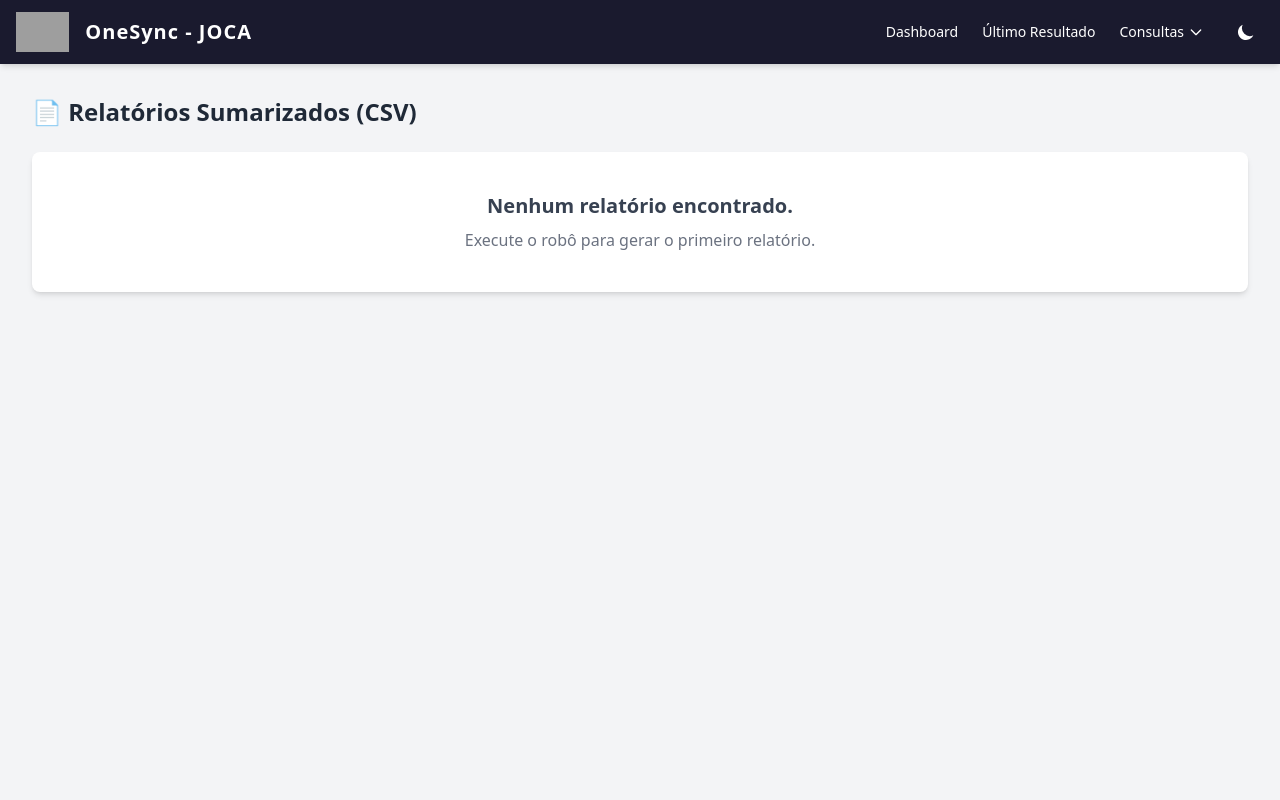
After one commit to jonilsonvilela/OneSync, a Flask app: page /historico_relatorios in a window 1280 px wide. The commit adds this page. Run offline with Flask 2, Linux system fonts and the light colour scheme; some libraries are stand-ins or nearby versions; grey boxes are pictures that could not be loaded.

Commit message:
COMMIT: Adiciona visualização de relatórios sumarizados e unifica interface feat(UI): Adiciona nova página para Relatórios Sumarizados (CSV)
Foi criada uma nova página (/historico_relatorios) que lista todos os relatórios sumarizados em CSV disponíveis para visualização e download.

Um novo link, "Relatórios", foi adicionado à barra de navegação principal em base.html para fácil acesso.

Uma nova tela (ver_relatorio_csv.html) foi criada para exibir o conteúdo dos relatórios CSV de forma clara e estruturada em uma tabela HTML.

feat(Backend): Implementa rotas para gerenciar relatórios CSV

O arquivo app.py foi atualizado com três novas rotas:

/historico_relatorios: Lista os arquivos.

/ver_relatorio_csv/<path:nome>: Processa o CSV com pandas e o envia para ser renderizado como uma tabela na nova tela.

/baixar_relatorio_csv/<path:nome>: Permite o download direto do arquivo CSV.

fix(UI): Corrige inconsistência na visualização de histórico

A rota /ver_relatorio (que exibe os logs JSON antigos) foi corrigida. Agora, em vez de mostrar o texto JSON bruto, ela renderiza o mesmo dashboard analítico da página de resultados, mantendo a experiência do usuário consistente em toda a aplicação.

```diff
--- a/app.py
+++ b/app.py
@@ -13,15 +13,16 @@ app.secret_key = 'secreta_onesync'
 
 # --- ESTRUTURA DE DIRETÓRIOS ---
 BASE_DIR = Path(__file__).resolve().parent
-UPLOAD_FOLDER = BASE_DIR / 'uploads'
 DATA_DIR = BASE_DIR / 'data'
 LOGS_DIR = DATA_DIR / 'logs_execucao'
+REPORTS_DIR = DATA_DIR / 'relatorios_sumarizados' # <-- Nova pasta de relatórios
 
 # Garante que as pastas existem
-UPLOAD_FOLDER.mkdir(parents=True, exist_ok=True)
+DATA_DIR.mkdir(parents=True, exist_ok=True)
 LOGS_DIR.mkdir(parents=True, exist_ok=True)
+REPORTS_DIR.mkdir(parents=True, exist_ok=True)
 
-# --- VARIÁVEIS GLOBAIS PARA EXECUÇÃO E PROGESSO ---
+# --- VARIÁVEIS GLOBAIS ---
 process_output = []
 process_running = False
 process_status = {
@@ -30,235 +31,177 @@ process_status = {
     "falhados": 0
 }
 
-# --- FUNÇÃO DE EXECUÇÃO DO RPA EM BACKGROUND ---
+# --- FUNÇÃO DE EXECUÇÃO DO RPA ---
 def executar_script():
-    """Executa o script RPA em uma thread separada para não bloquear a interface."""
+    """Executa o script RPA em uma thread separada."""
     global process_output, process_running, process_status
-
-    # Reinicia o estado para uma nova execução
-    process_output = []
-    process_running = True
-    process_status["concluidos"] = 0
-    process_status["falhados"] = 0
+    process_output, process_running = [], True
+    process_status.update({"concluidos": 0, "falhados": 0})
 
     try:
-        print("[LOG] Iniciando subprocesso do RPA...", flush=True)
         comando = ['python', '-u', str(BASE_DIR / 'rpa_atualizar_pasta.py')]
         p = subprocess.Popen(
-            comando,
-            stdout=subprocess.PIPE,
-            stderr=subprocess.STDOUT,
-            text=True,
-            encoding='utf-8',
-            errors='replace',
-            cwd=BASE_DIR
+            comando, stdout=subprocess.PIPE, stderr=subprocess.STDOUT,
+            text=True, encoding='utf-8', errors='replace', cwd=BASE_DIR
         )
-
-        # Captura a saída em tempo real e atualiza os contadores
         for linha in iter(p.stdout.readline, ''):
             texto = linha.strip()
             if texto:
-                print(f"[RPA] {texto}", flush=True)
                 process_output.append(texto)
-
-                # Lógica para atualizar o progresso
-                if "[SALVO] Processo" in texto:
-                    process_status["concluidos"] += 1
-                elif "[Acesso ao Processo] Falha" in texto:
+                if "[SALVO] Processo" in texto: process_status["concluidos"] += 1
+                elif "[Acesso ao Processo] Falha" in texto or "[ERRO] Falha ao salvar" in texto:
                     process_status["falhados"] += 1
-                elif "[ERRO] Falha ao salvar" in texto:
-                    process_status["falhados"] += 1
-
         p.stdout.close()
-        return_code = p.wait()
-
-        if return_code != 0:
-            process_output.append(f"[ERRO] O script RPA finalizou com código de erro: {return_code}")
-
+        p.wait()
     except Exception as e:
-        erro = f"[ERRO CRÍTICO] Falha ao executar o script RPA: {str(e)}"
-        print(erro, flush=True)
-        process_output.append(erro)
+        process_output.append(f"[ERRO CRÍTICO] Falha ao executar o script RPA: {e}")
     finally:
         process_running = False
-        print("[LOG] Subprocesso do RPA finalizado.", flush=True)
 
+# --- FUNÇÃO AUXILIAR PARA PROCESSAR DADOS DO DASHBOARD ---
+def processar_dados_dashboard(dados_log):
+    total_processos = len(dados_log)
+    sucessos = sum(1 for p in dados_log if p.get("Status Geral") == "Sucesso")
+    falhas = total_processos - sucessos
+    tempo_total = sum(d for p in dados_log for d in p.get("Duracao por etapa (s)", {}).values())
 
-# --- ROTAS DA APLICAÇÃO WEB ---
+    duracao_por_etapa = {}
+    for processo in dados_log:
+        for etapa, duracao in processo.get("Duracao por etapa (s)", {}).items():
+            duracao_por_etapa[etapa] = duracao_por_etapa.get(etapa, 0) + duracao
 
+    etapas_ordenadas = sorted(duracao_por_etapa.items(), key=lambda item: item[1], reverse=True)
+
+    return {
+        'total_processos': total_processos,
+        'sucessos': sucessos,
+        'falhas': falhas,
+        'percentual_sucesso': (sucessos / total_processos * 100) if total_processos > 0 else 0,
+        'percentual_falha': (falhas / total_processos * 100) if total_processos > 0 else 0,
+        'tempo_total_execucao': tempo_total,
+        'grafico_duracao': {
+            'labels': [e for e, d in etapas_ordenadas],
+            'data': [round(d, 2) for e, d in etapas_ordenadas]
+        },
+        'dados_brutos': dados_log
+    }
+
+# --- ROTAS PRINCIPAIS ---
 @app.route('/')
 def index():
-    """Página inicial para upload de arquivo."""
     return render_template('index.html')
 
 @app.route('/upload', methods=['POST'])
 def upload():
-    """Recebe o arquivo .xlsx e salva no local correto."""
     arquivo = request.files.get('arquivo')
-    if not arquivo or arquivo.filename == '':
-        flash('Nenhum arquivo enviado.')
+    if not arquivo or not arquivo.filename.endswith('.xlsx'):
+        flash('Nenhum arquivo .xlsx válido foi enviado.')
         return redirect(url_for('index'))
 
-    if not arquivo.filename.endswith('.xlsx'):
-        flash('Apenas arquivos .xlsx são aceitos.')
-        return redirect(url_for('index'))
-
-    caminho_destino = DATA_DIR / 'entrada.xlsx'
-    arquivo.save(caminho_destino)
-
-    flash(f'Arquivo "{secure_filename(arquivo.filename)}" enviado com sucesso e pronto para execução.')
+    arquivo.save(DATA_DIR / 'entrada.xlsx')
+    flash(f'Arquivo "{secure_filename(arquivo.filename)}" enviado com sucesso.')
     return redirect(url_for('index'))
 
 @app.route('/executar')
 def executar_rpa():
-    """Página que mostra o log de execução em tempo real."""
-    global process_running, process_status
-    caminho_planilha = DATA_DIR / 'entrada.xlsx'
-
-    if not caminho_planilha.exists():
-        flash('Nenhum arquivo "entrada.xlsx" encontrado. Por favor, faça o upload primeiro.')
+    if not (DATA_DIR / 'entrada.xlsx').exists():
+        flash('Faça o upload do arquivo "entrada.xlsx" primeiro.')
         return redirect(url_for('index'))
 
     if not process_running:
         try:
-            # Lê a planilha para obter o total de processos
-            df = pd.read_excel(caminho_planilha, sheet_name="Dados")
+            df = pd.read_excel(DATA_DIR / 'entrada.xlsx', sheet_name="Dados")
             process_status["total"] = len(df)
+            threading.Thread(target=executar_script).start()
         except Exception as e:
             flash(f"Erro ao ler a planilha: {e}")
             return redirect(url_for('index'))
-
-        thread = threading.Thread(target=executar_script)
-        thread.start()
 
     return render_template('executar.html')
 
 @app.route('/stream')
 def stream():
-    """Fornece o fluxo de dados (log e progresso) para a página de execução."""
     def event_stream():
         import time
         last_index = 0
         while process_running or last_index < len(process_output):
-            # Envia novas linhas de log
             while last_index < len(process_output):
-                log_data = process_output[last_index]
-                yield f"data: {json.dumps({'type': 'log', 'message': log_data})}\n\n"
+                yield f"data: {json.dumps({'type': 'log', 'message': process_output[last_index]})}\n\n"
                 last_index += 1
 
-            # Envia o status atual do progresso
             restantes = process_status["total"] - (process_status["concluidos"] + process_status["falhados"])
-            progress_data = {
-                'type': 'progress',
-                'total': process_status["total"],
-                'concluidos': process_status["concluidos"],
-                'falhados': process_status["falhados"],
-                'restantes': restantes if restantes >= 0 else 0
-            }
+            progress_data = {'type': 'progress', **process_status, 'restantes': max(0, restantes)}
             yield f"data: {json.dumps(progress_data)}\n\n"
 
-            if not process_running:
-                break
+            if not process_running: break
             time.sleep(0.5)
-
     return Response(event_stream(), mimetype="text/event-stream")
-
 
 @app.route('/resultado')
 def resultado():
-    """Exibe um dashboard de análise da última execução do RPA."""
+    logs = sorted(LOGS_DIR.glob('log_*.json'), key=os.path.getmtime, reverse=True)
+    if not logs:
+        return render_template('resultado.html', dashboard_data=None)
+
+    with open(logs[0], 'r', encoding='utf-8') as f:
+        dados_log = json.load(f)
+
+    dashboard_data = processar_dados_dashboard(dados_log)
+    dashboard_data['nome_arquivo'] = logs[0].name
+    return render_template('resultado.html', dashboard_data=dashboard_data)
+
+# --- ROTAS DE HISTÓRICO E RELATÓRIOS ---
+def listar_arquivos(diretorio, extensao, prefixo, formato_data):
+    arquivos = sorted(diretorio.glob(f'{prefixo}*.{extensao}'), key=os.path.getmtime, reverse=True)
+    lista_formatada = []
+    for arq in arquivos:
+        try:
+            ts_str = arq.name.replace(prefixo, '').replace(f'.{extensao}', '')
+            dt_obj = datetime.strptime(ts_str, '%Y-%m-%d_%H-%M-%S')
+            nome_exibicao = dt_obj.strftime(formato_data)
+        except ValueError:
+            nome_exibicao = arq.name
+        lista_formatada.append({'original': arq.name, 'exibicao': nome_exibicao})
+    return lista_formatada
+
+@app.route('/historico_logs')
+def historico_logs():
+    arquivos = listar_arquivos(LOGS_DIR, 'json', 'log_', 'Log de %d/%m/%Y às %H:%M:%S')
+    return render_template('historico_logs.html', arquivos=arquivos)
+
+@app.route('/historico_relatorios')
+def historico_relatorios():
+    arquivos = listar_arquivos(REPORTS_DIR, 'csv', 'relatorio_', 'Relatório de %d/%m/%Y às %H:%M:%S')
+    return render_template('historico_relatorios.html', arquivos=arquivos)
+
+@app.route('/ver_log/<path:nome_arquivo>')
+def ver_log(nome_arquivo):
     try:
-        logs = sorted(LOGS_DIR.glob('log_*.json'), key=os.path.getmtime, reverse=True)
-        if not logs:
-            return render_template('resultado.html', dashboard_data=None)
+        with open(LOGS_DIR / nome_arquivo, 'r', encoding='utf-8') as f:
+            dados_log = json.load(f)
+        dashboard_data = processar_dados_dashboard(dados_log)
+        dashboard_data['nome_arquivo'] = nome_arquivo
+        return render_template('resultado.html', dashboard_data=dashboard_data)
+    except Exception as e:
+        flash(f"Erro ao ler o log '{nome_arquivo}': {e}")
+        return redirect(url_for('historico_logs'))
 
-        ultimo_log_path = logs[0]
-        with open(ultimo_log_path, 'r', encoding='utf-8') as f:
-            dados_log = json.load(f)
-
-        total_processos = len(dados_log)
-        sucessos = sum(1 for p in dados_log if p.get("Status Geral") == "Sucesso")
-        falhas = total_processos - sucessos
-        tempo_total_execucao = sum(d for p in dados_log for d in p.get("Duracao por etapa (s)", {}).values())
-
-        duracao_por_etapa = {}
-        for processo in dados_log:
-            for etapa, duracao in processo.get("Duracao por etapa (s)", {}).items():
-                duracao_por_etapa[etapa] = duracao_por_etapa.get(etapa, 0) + duracao
-
-        etapas_ordenadas = sorted(duracao_por_etapa.items(), key=lambda item: item[1], reverse=True)
-        grafico_duracao_labels = [etapa for etapa, _ in etapas_ordenadas]
-        grafico_duracao_data = [round(duracao, 2) for _, duracao in etapas_ordenadas]
-
-        dashboard_data = {
-            'nome_arquivo': ultimo_log_path.name,
-            'total_processos': total_processos,
-            'sucessos': sucessos,
-            'falhas': falhas,
-            'percentual_sucesso': (sucessos / total_processos * 100) if total_processos > 0 else 0,
-            'percentual_falha': (falhas / total_processos * 100) if total_processos > 0 else 0,
-            'tempo_total_execucao': tempo_total_execucao,
-            'grafico_duracao': {
-                'labels': grafico_duracao_labels,
-                'data': grafico_duracao_data
-            },
-            'dados_brutos': dados_log
-        }
-
-        return render_template('resultado.html', dashboard_data=dashboard_data)
-
-    except Exception as e:
-        flash(f"Ocorreu um erro ao gerar o dashboard de resultados: {e}")
-        return redirect(url_for('index'))
-
-
-@app.route('/historico')
-def historico():
-    """Lista todos os relatórios de log com nomes formatados."""
+@app.route('/ver_relatorio_csv/<path:nome_arquivo>')
+def ver_relatorio_csv(nome_arquivo):
     try:
-        arquivos_log = sorted(LOGS_DIR.glob('log_*.json'), key=os.path.getmtime, reverse=True)
-        relatorios_formatados = []
-        for arquivo in arquivos_log:
-            try:
-                timestamp_str = arquivo.name.replace('log_', '').replace('.json', '')
-                dt_obj = datetime.strptime(timestamp_str, '%Y-%m-%d_%H-%M-%S')
-                nome_exibicao = dt_obj.strftime('Execução de %d/%m/%Y às %H:%M:%S')
-            except ValueError:
-                nome_exibicao = arquivo.name
-
-            relatorios_formatados.append({'original': arquivo.name, 'exibicao': nome_exibicao})
-
-        return render_template('historico.html', arquivos=relatorios_formatados)
-
-    except Exception as e:
-        flash(f"Erro ao acessar o histórico: {e}")
-        return render_template('historico.html', arquivos=[])
-
-
-@app.route('/relatorio/<path:nome_arquivo>')
-def ver_relatorio(nome_arquivo):
-    """Exibe o conteúdo de um relatório de log específico."""
-    try:
-        caminho_arquivo = LOGS_DIR / nome_arquivo
-        if not caminho_arquivo.exists():
-            flash(f"Relatório '{nome_arquivo}' não encontrado.")
-            return redirect(url_for('historico'))
-
-        with open(caminho_arquivo, 'r', encoding='utf-8') as f:
-            dados_json = json.load(f)
-
-        relatorio_formatado = json.dumps(dados_json, indent=2, ensure_ascii=False)
-        return render_template('resultado.html', relatorio=relatorio_formatado, nome_arquivo=nome_arquivo)
-
+        df = pd.read_csv(REPORTS_DIR / nome_arquivo, sep=';', encoding='utf-8-sig')
+        return render_template('ver_relatorio_csv.html', nome_arquivo=nome_arquivo, tabela=df.to_html(classes='table-auto w-full text-left', index=False))
     except Exception as e:
         flash(f"Erro ao ler o relatório '{nome_arquivo}': {e}")
-        return redirect(url_for('historico'))
+        return redirect(url_for('historico_relatorios'))
 
-@app.route('/baixar_relatorio/<path:nome>')
-def baixar_relatorio(nome):
-    """Permite o download de um arquivo de log específico."""
+@app.route('/baixar_log/<path:nome>')
+def baixar_log(nome):
     return send_from_directory(LOGS_DIR, nome, as_attachment=True)
 
+@app.route('/baixar_relatorio_csv/<path:nome>')
+def baixar_relatorio_csv(nome):
+    return send_from_directory(REPORTS_DIR, nome, as_attachment=True)
 
 if __name__ == '__main__':
     app.run(debug=True, port=8080)
--- a/templates/base.html
+++ b/templates/base.html
@@ -10,63 +10,45 @@
   <script src="https://cdn.jsdelivr.net/npm/chart.js"></script>
 
   <style>
-    /* Estilos para o modo claro (padrão) */
-    body {
-      background-color: #f3f4f6; /* cinza um pouco mais claro */
-      color: #1f2937;
-    }
-    .card, .nav-links a {
-      transition: all 0.2s ease-in-out;
-    }
-    /* Estilos para o modo escuro */
-    .dark body {
-      background-color: #111827; /* cinza bem escuro */
-      color: #d1d5db; /* cinza claro para texto */
-    }
-    .dark .card {
-      background-color: #1f2937; /* cinza escuro para os cards */
-      border-color: #374151;
-    }
+    body { background-color: #f3f4f6; color: #1f2937; }
+    .dark body { background-color: #111827; color: #d1d5db; }
+    .dark .bg-white { background-color: #1f2937; }
     .dark .text-gray-800 { color: #f9fafb; }
     .dark .text-gray-700 { color: #e5e7eb; }
     .dark .text-gray-500 { color: #9ca3af; }
-    .dark .bg-white {
-        background-color: #1f2937;
-    }
   </style>
-
-  <script>
-    // Ativa o dark mode no Tailwind
-    tailwind.config = {
-      darkMode: 'class',
-    }
-  </script>
-  </head>
+</head>
 <body class="min-h-screen font-sans">
-
   <nav class="bg-[#1a1a2e] text-white shadow-md fixed top-0 left-0 right-0 z-50">
     <div class="max-w-7xl mx-auto px-4 py-3 flex items-center justify-between">
-
       <a href="{{ url_for('index') }}" class="flex items-center space-x-4">
         <img src="{{ url_for('static', filename='logo-MDR-branca.png') }}" alt="Logo MDR Advocacia" class="h-10 w-auto"/>
         <span class="text-xl font-semibold tracking-wider">OneSync - JOCA</span>
       </a>
+      <div class="flex items-center space-x-6">
+        <div class="nav-links flex items-center space-x-6">
+          <a href="{{ url_for('index') }}" class="text-sm font-medium hover:text-indigo-300">Dashboard</a>
+          <a href="{{ url_for('resultado') }}" class="text-sm font-medium hover:text-indigo-300">Último Resultado</a>
 
-      <div class="flex items-center space-x-6">
-        <div class="nav-links space-x-6">
-          <a href="{{ url_for('index') }}" class="text-sm font-medium hover:text-indigo-300">Dashboard</a>
-          <a href="{{ url_for('resultado') }}" class="text-sm font-medium hover:text-indigo-300">Resultado</a>
-          <a href="{{ url_for('historico') }}" class="text-sm font-medium hover:text-indigo-300">Histórico</a>
-        </div>
+          <div x-data="{ open: false }" class="relative">
+            <button @click="open = !open" class="text-sm font-medium hover:text-indigo-300 flex items-center">
+              <span>Consultas</span>
+              <svg class="w-4 h-4 ml-1" fill="none" stroke="currentColor" viewBox="0 0 24 24"><path stroke-linecap="round" stroke-linejoin="round" stroke-width="2" d="M19 9l-7 7-7-7"></path></svg>
+            </button>
+            <div x-show="open" @click.away="open = false" style="display: none;" class="absolute right-0 mt-2 w-48 bg-white rounded-md shadow-lg py-1 z-50 text-gray-800 dark:bg-gray-800 dark:text-white">
+              <a href="{{ url_for('historico_logs') }}" class="block px-4 py-2 text-sm hover:bg-gray-100 dark:hover:bg-gray-700">Histórico de Logs</a>
+              <a href="{{ url_for('historico_relatorios') }}" class="block px-4 py-2 text-sm hover:bg-gray-100 dark:hover:bg-gray-700">Relatórios Sumarizados</a>
+            </div>
+          </div>
+          </div>
 
         <button id="theme-toggle" class="p-2 rounded-full hover:bg-gray-700 focus:outline-none">
-          <svg id="theme-toggle-light-icon" class="hidden h-5 w-5" fill="currentColor" viewBox="0 0 20 20" xmlns="http://www.w3.org/2000/svg"><path d="M10 2a1 1 0 011 1v1a1 1 0 11-2 0V3a1 1 0 011-1zm4 8a4 4 0 11-8 0 4 4 0 018 0zm-.464 4.95l.707.707a1 1 0 001.414-1.414l-.707-.707a1 1 0 00-1.414 1.414zm2.12-10.607a1 1 0 010 1.414l-.707.707a1 1 0 11-1.414-1.414l.707-.707a1 1 0 011.414 0zM17 11a1 1 0 100-2h-1a1 1 0 100 2h1zm-7 4a1 1 0 011 1v1a1 1 0 11-2 0v-1a1 1 0 011-1zM5.05 6.464A1 1 0 106.465 5.05l-.708-.707a1 1 0 00-1.414 1.414l.707.707zm1.414 8.486l-.707.707a1 1 0 01-1.414-1.414l.707-.707a1 1 0 011.414 1.414zM4 11a1 1 0 100-2H3a1 1 0 000 2h1z" fill-rule="evenodd" clip-rule="evenodd"></path></svg>
-          <svg id="theme-toggle-dark-icon" class="hidden h-5 w-5" fill="currentColor" viewBox="0 0 20 20" xmlns="http://www.w3.org/2000/svg"><path d="M17.293 13.293A8 8 0 016.707 2.707a8.001 8.001 0 1010.586 10.586z"></path></svg>
+          <svg id="theme-toggle-dark-icon" class="hidden h-5 w-5" fill="currentColor" viewBox="0 0 20 20"><path d="M17.293 13.293A8 8 0 016.707 2.707a8.001 8.001 0 1010.586 10.586z"></path></svg>
+          <svg id="theme-toggle-light-icon" class="hidden h-5 w-5" fill="currentColor" viewBox="0 0 20 20"><path d="M10 2a1 1 0 011 1v1a1 1 0 11-2 0V3a1 1 0 011-1zm4 8a4 4 0 11-8 0 4 4 0 018 0zm-.464 4.95l.707.707a1 1 0 001.414-1.414l-.707-.707a1 1 0 00-1.414 1.414zm2.12-10.607a1 1 0 010 1.414l-.707.707a1 1 0 11-1.414-1.414l.707-.707a1 1 0 011.414 0zM17 11a1 1 0 100-2h-1a1 1 0 100 2h1zm-7 4a1 1 0 011 1v1a1 1 0 11-2 0v-1a1 1 0 011-1zM5.05 6.464A1 1 0 106.465 5.05l-.708-.707a1 1 0 00-1.414 1.414l.707.707zm1.414 8.486l-.707.707a1 1 0 01-1.414-1.414l.707-.707a1 1 0 011.414 1.414zM4 11a1 1 0 100-2H3a1 1 0 000 2h1z" fill-rule="evenodd" clip-rule="evenodd"></path></svg>
         </button>
-        </div>
+      </div>
     </div>
   </nav>
-
   <main class="pt-24 px-4 sm:px-8 max-w-7xl mx-auto">
     {% with messages = get_flashed_messages() %}
       {% if messages %}
@@ -79,31 +61,23 @@
         </div>
       {% endif %}
     {% endwith %}
-
     {% block content %}{% endblock %}
   </main>
-
   <script>
+    // Theme toggle logic (sem alterações)
     const themeToggleDarkIcon = document.getElementById('theme-toggle-dark-icon');
     const themeToggleLightIcon = document.getElementById('theme-toggle-light-icon');
     const themeToggleButton = document.getElementById('theme-toggle');
-
-    // Verifica o tema salvo no localStorage ou o tema do sistema
-    if (localStorage.getItem('color-theme') === 'dark' ||
-       (!('color-theme' in localStorage) && window.matchMedia('(prefers-color-scheme: dark)').matches)) {
+    if (localStorage.getItem('color-theme') === 'dark' || (!('color-theme' in localStorage) && window.matchMedia('(prefers-color-scheme: dark)').matches)) {
         document.documentElement.classList.add('dark');
         themeToggleLightIcon.classList.remove('hidden');
     } else {
         document.documentElement.classList.remove('dark');
         themeToggleDarkIcon.classList.remove('hidden');
     }
-
     themeToggleButton.addEventListener('click', function() {
-        // Alterna os ícones
         themeToggleDarkIcon.classList.toggle('hidden');
         themeToggleLightIcon.classList.toggle('hidden');
-
-        // Alterna o tema
         if (localStorage.getItem('color-theme')) {
             if (localStorage.getItem('color-theme') === 'light') {
                 document.documentElement.classList.add('dark');
@@ -123,5 +97,5 @@
         }
     });
   </script>
-  </body>
+</body>
 </html>
--- /dev/null
+++ b/templates/historico_relatorios.html
@@ -0,0 +1,24 @@
+{% extends 'base.html' %}
+
+{% block content %}
+<h1 class="text-2xl font-semibold mb-6">📄 Relatórios Sumarizados (CSV)</h1>
+
+{% if arquivos %}
+  <div class="space-y-3">
+    {% for relatorio in arquivos %}
+      <div class="flex justify-between items-center bg-white p-4 rounded-lg shadow-sm transition-all duration-200 hover:shadow-lg hover:border-l-4 hover:border-green-500">
+        <span class="text-base font-medium text-gray-800">{{ relatorio.exibicao }}</span>
+        <div class="space-x-3">
+            <a href="{{ url_for('ver_relatorio_csv', nome_arquivo=relatorio.original) }}" class="bg-green-600 text-white px-4 py-2 rounded-md text-sm font-medium hover:bg-green-700">Ver Relatório</a>
+            <a href="{{ url_for('baixar_relatorio_csv', nome=relatorio.original) }}" class="bg-gray-500 text-white px-4 py-2 rounded-md text-sm font-medium hover:bg-gray-600">Baixar CSV</a>
+        </div>
+      </div>
+    {% endfor %}
+  </div>
+{% else %}
+    <div class="text-center bg-white p-10 rounded-lg shadow-md">
+        <h2 class="text-xl font-bold text-gray-700">Nenhum relatório encontrado.</h2>
+        <p class="mt-2 text-gray-500">Execute o robô para gerar o primeiro relatório.</p>
+    </div>
+{% endif %}
+{% endblock %}
```
Also changed, not shown: templates/historico.html (deleted, +0 -32 lines), templates/historico_logs.html (added, +23 -0 lines), templates/ver_relatorio_csv.html (added, +24 -0 lines).
